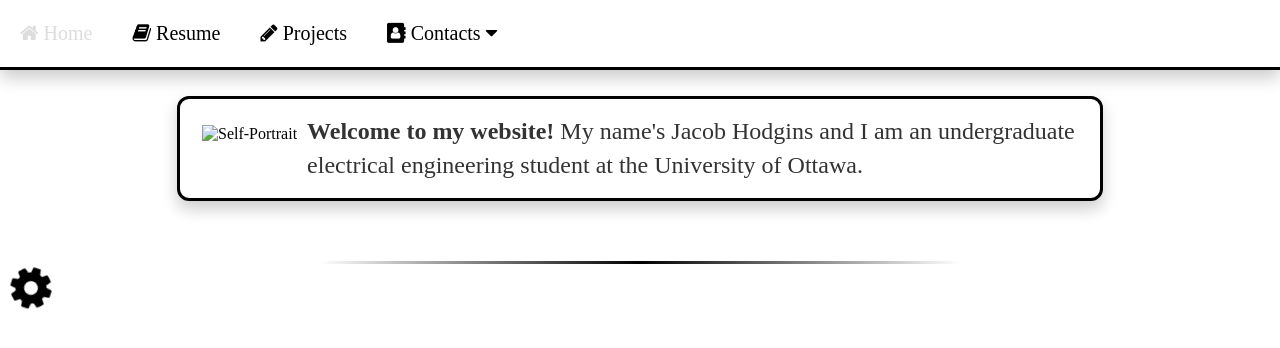
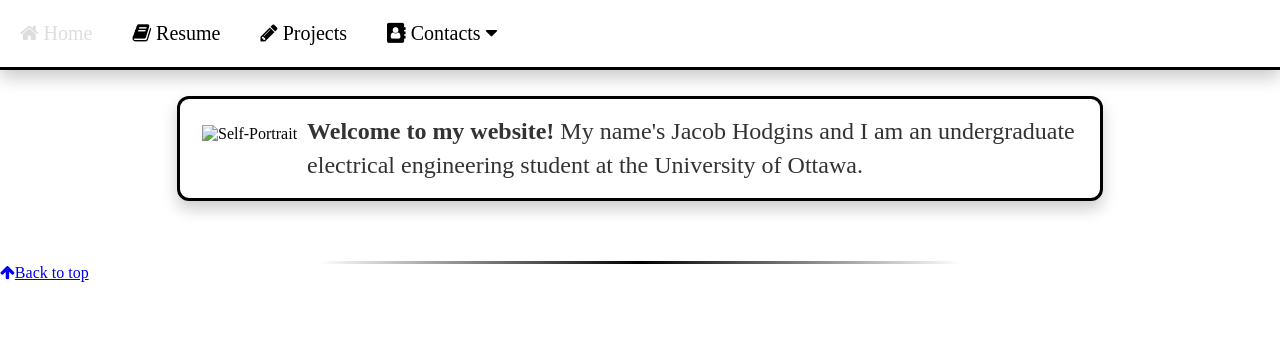
Before and after one commit to JacobHodgins/hodginsjacob, a Jekyll site: the page built from index.html, in a window 1280 px wide. Shown: the top 348 px of the page. Built offline with Jekyll 4.4.1, drawn with Linux system fonts in a browser that asks for light colours; the list of posts is cut into pages by our own code.

Commit message:
Update default.html

```diff
--- a/_layouts/default.html
+++ b/_layouts/default.html
@@ -33,8 +33,8 @@
 			</div><!-- /.container -->
 			<span></span>
 			<footer>
-				<div class="footer-cog-box">
-					<a href="#top"><i class="fa fa-cog fa-spin fa-3x fa-fw"></i><span class="footer-spinner-tooltip">To top of page</span></a>
+				<div class="end-of-page">
+					<a href="#top"><i class="fa fa-arrow-up" aria-hidden="true"></i><span class="arrow-tooltip">Back to top</span></a>
 				</div>
 			</footer>
 		</body>
```
